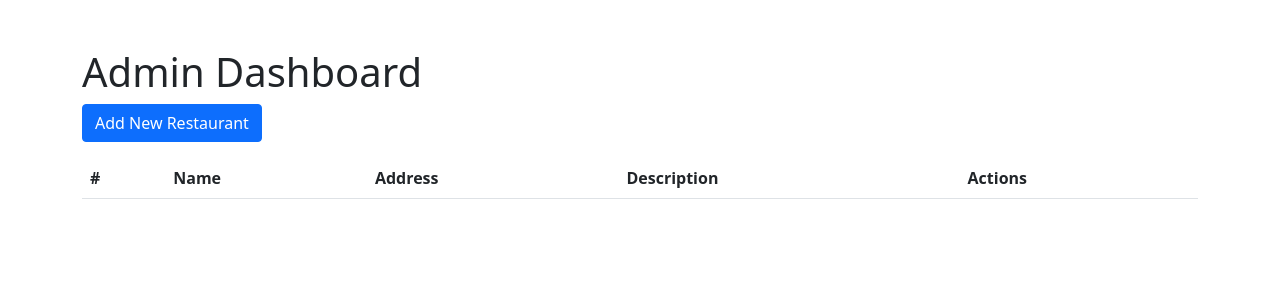
After one commit to imsyc75/Ravintolasovellus, a Flask app: page /admin_page in a window 1280 px wide. The commit adds this page. Shown: the top 300 px of the page. Run offline with Flask 3, Linux system fonts and the light colour scheme; data that the repository does not hold is empty; some libraries are stand-ins or nearby versions.

Commit message:
Admins add and delete restaurants

```diff
--- a/routes.py
+++ b/routes.py
@@ -4,9 +4,11 @@ from db import get_db_connection # type: ignore
 from werkzeug.security import generate_password_hash, check_password_hash # type: ignore
 
 
+
 @app.route('/')
 def index():
     return render_template('index.html')
+
 
 
 @app.route('/register', methods=['GET', 'POST'])
@@ -16,7 +18,7 @@ def register():
     elif request.method == 'POST':
         name = request.form['name']
         password = request.form['password']
-        role = 1 # Defaults to 1, and can be set by the administrator.
+        role = request.form['role']
 
         hashed_password = generate_password_hash(password)
 
@@ -29,9 +31,8 @@ def register():
             if cur.fetchone():
                 return 'Username already exists', 400
 
-            sql = """INSERT INTO users (name, password, role)
-            VALUES (%s, crypt(%s, gen_salt('bf')), %s)"""
-            cur.execute(sql ,(name, password, role))
+            sql = """INSERT INTO users (name, password, role) VALUES (%s, %s, %s)"""
+            cur.execute(sql ,(name, hashed_password, role))
             conn.commit()
 
         except Exception as e:
@@ -44,22 +45,31 @@ def register():
         return redirect('/login')
 
 
+
 @app.route('/login', methods=['GET', 'POST'])
 def login():
     if request.method == 'GET':
         return render_template('login.html')
     elif request.method == 'POST':
-        name = request.form['name']
-        password = request.form['password']
+        name = request.form.get('name')
+        password = request.form.get('password')
+        role = request.form.get('role')
+
+        if not name or not password or not role:
+            return "Please fill out all fields.", 400
 
         conn = get_db_connection()
         cur = conn.cursor()
         try:
-            sql = """SELECT password FROM users WHERE name = %s"""
+            sql = """SELECT name, password, role FROM users WHERE name = %s"""
             cur.execute(sql, (name,))
             user = cur.fetchone()
-            if user and check_password_hash(user[0], password):
-                session['username'] = name
+
+            if user and check_password_hash(user[1], password):
+                session['username'] = user[0]
+                session['role'] = user[2]
+                if user[2] == 0:
+                    return redirect('/admin_page')
                 return redirect('/')
             else:
                 return 'Invalid username or password, please try again.', 401
@@ -70,10 +80,12 @@ def login():
             conn.close()
 
 
+
 @app.route('/logout')
 def logout():
     session.pop('username', None)
     return redirect('/')
+
 
 
 @app.route('/restaurants')
@@ -101,7 +113,6 @@ def restaurants():
 
 
 
-#see the restaurants information
 @app.route('/restaurant/<int:restaurant_id>')
 def restaurant_detail(restaurant_id):
     conn = get_db_connection()
@@ -147,7 +158,7 @@ def restaurant_detail(restaurant_id):
     return render_template('restaurant_detail.html', restaurant=restaurant, reviews=reviews)
 
 
-#add review of restaurants
+
 @app.route('/restaurant/<int:restaurant_id>/add_review', methods=['POST'])
 def add_review(restaurant_id):
     if 'username' not in session:
@@ -169,3 +180,83 @@ def add_review(restaurant_id):
     cur.close()
     conn.close()
     return redirect(f'/restaurant/{restaurant_id}')
+
+
+
+@app.route('/admin_page')
+def admin_page():
+    conn = get_db_connection()
+    cur = conn.cursor()
+    sql = "SELECT * FROM restaurants"
+    cur.execute(sql)
+    restaurants = cur.fetchall()
+    cur.close()
+    conn.close()
+
+    return render_template('admin_page.html', restaurants=restaurants)
+
+
+@app.route('/add_restaurant', methods=['GET', 'POST'])
+def add_restaurant():
+    if request.method == 'GET':
+        return render_template('add_restaurant.html')
+    elif request.method == 'POST':
+        name = request.form['name']
+        address = request.form['address']
+        description = request.form['description']
+        latitude = request.form['latitude']
+        longitude = request.form['longitude']
+        opening_hours = request.form['opening_hours']
+
+        conn = get_db_connection()
+        cur = conn.cursor()
+        sql = """INSERT INTO restaurants (name, address, description, latitude, longitude, opening_hours)
+                 VALUES (%s, %s, %s, %s, %s, %s)"""
+        cur.execute(sql, (name, address, description, latitude, longitude, opening_hours))
+        conn.commit()
+        cur.close()
+        conn.close()
+        return redirect('/admin_page')
+
+
+
+@app.route('/edit_restaurant/<int:restaurant_id>', methods=['GET', 'POST'])
+def edit_restaurant(restaurant_id):
+    conn = get_db_connection()
+    cur = conn.cursor()
+
+    if request.method == 'GET':
+        sql = "SELECT * FROM restaurants WHERE restaurant_id = %s"
+        cur.execute(sql, (restaurant_id,))
+        restaurant = cur.fetchone()
+        cur.close()
+        conn.close()
+        return render_template('edit_restaurant.html', restaurant=restaurant)
+    elif request.method == 'POST':
+        name = request.form['name']
+        address = request.form['address']
+        description = request.form['description']
+        latitude = request.form['latitude']
+        longitude = request.form['longitude']
+        opening_hours = request.form['opening_hours']
+
+        sql = """UPDATE restaurants SET name = %s, address = %s, description = %s,
+                 latitude = %s, longitude = %s, opening_hours = %s WHERE restaurant_id = %s"""
+        cur.execute(sql, (name, address, description, latitude, longitude, opening_hours, restaurant_id))
+        conn.commit()
+        cur.close()
+        conn.close()
+        return redirect('/admin_page')
+
+
+
+@app.route('/delete_restaurant/<int:restaurant_id>', methods=['POST'])
+def delete_restaurant(restaurant_id):
+    conn = get_db_connection()
+    cur = conn.cursor()
+    sql = "DELETE FROM restaurants WHERE restaurant_id = %s"
+    cur.execute(sql, (restaurant_id,))
+    conn.commit()
+    cur.close()
+    conn.close()
+    return redirect('/admin_page')
--- /dev/null
+++ b/templates/admin_page.html
@@ -0,0 +1,46 @@
+<!DOCTYPE html>
+<html lang="en">
+<head>
+    <meta charset="UTF-8">
+    <meta name="viewport" content="width=device-width, initial-scale=1.0">
+    <title>Admin Dashboard</title>
+    <link rel="stylesheet" href="//cdn.jsdelivr.net/npm/bootstrap@5.1.1/dist/css/bootstrap.min.css">
+</head>
+<body>
+    <div class="container mt-5">
+        <h1>Admin Dashboard</h1>
+        <div class="mb-3">
+            <a href="/add_restaurant" class="btn btn-primary">Add New Restaurant</a>
+        </div>
+        <table class="table">
+            <thead>
+                <tr>
+                    <th scope="col">#</th>
+                    <th scope="col">Name</th>
+                    <th scope="col">Address</th>
+                    <th scope="col">Description</th>
+                    <th scope="col">Actions</th>
+                </tr>
+            </thead>
+            <tbody>
+                {% for restaurant in restaurants %}
+                <tr>
+                    <th scope="row">{{ restaurant[0] }}</th>
+                    <td>{{ restaurant[1] }}</td>
+                    <td>{{ restaurant[2] }}</td>
+                    <td>{{ restaurant[3] }}</td>
+                    <td>
+                        <a href="/edit_restaurant/{{ restaurant[0] }}" class="btn btn-info">Edit</a>
+                        <form action="/delete_restaurant/{{ restaurant[0] }}" method="POST" style="display: inline;">
+                            <button type="submit" class="btn btn-danger" onclick="return confirm('Are you sure you want to delete this?');">Delete</button>
+                        </form>
+                    </td>
+                </tr>
+                {% endfor %}
+            </tbody>
+        </table>
+    </div>
+
+    <script src="//cdn.jsdelivr.net/npm/bootstrap@5.1.1/dist/js/bootstrap.bundle.min.js"></script>
+</body>
+</html>
--- a/templates/register.html
+++ b/templates/register.html
@@ -12,6 +12,12 @@
         <label for="password">Password:</label>
         <input type="password" id="password" name="password" required>
         <br>
+        <label for="role">Role:</label>
+        <select name="role" id="role">
+        <option value="1">Regular User</option>
+        <option value="0">Administrator</option>
+        </select>
+
         <button type="submit">Register</button>
     </form>
 </body>
```
Also changed, not shown: templates/add_restaurant.html (added, +41 -0 lines), templates/edit_restaurant.html (added, +41 -0 lines), templates/login.html (+7 -0 lines), templates/restaurant_detail.html (line endings or trailing spaces), templates/restaurants.html (line endings or trailing spaces).
